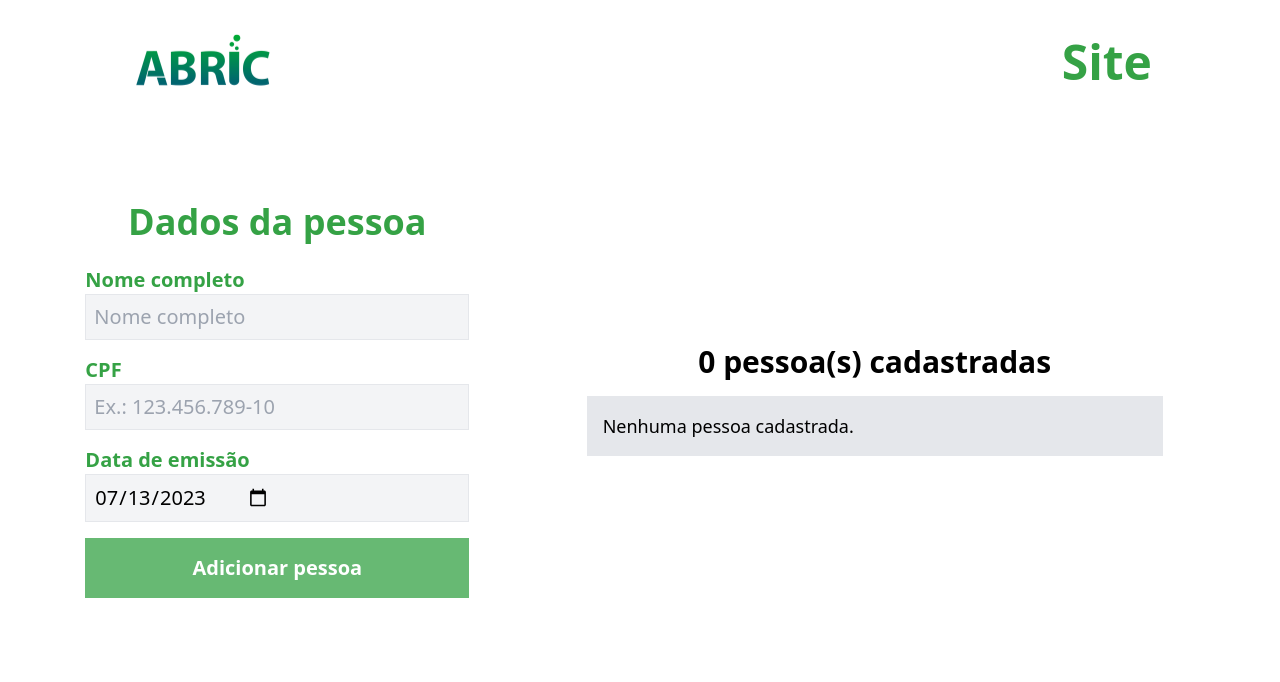
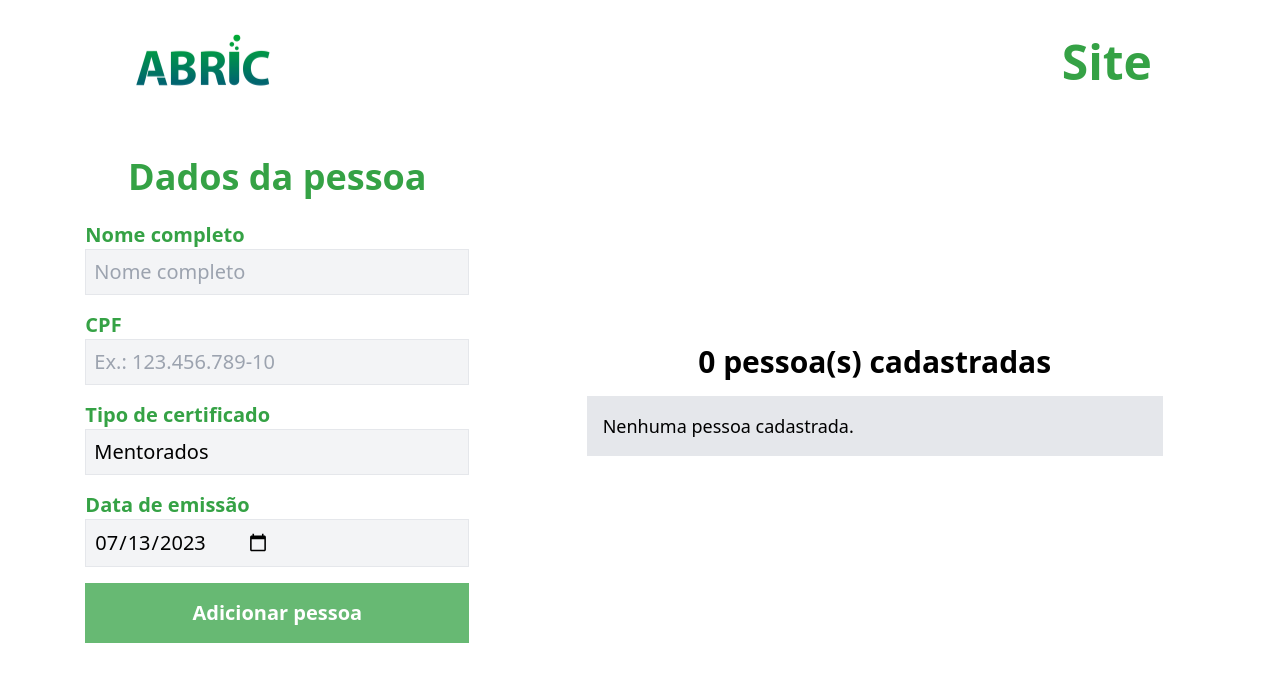
Before and after one commit to ABRIC-ONG/gerador-certificado-30-dias, a React (Vite) app: page / in a window 1280 px wide. Shown: the top 682 px of the page. Built offline with nearby package versions, Linux system fonts and the light colour scheme.

Commit message:
feat: add certification type for sharing same flow

```diff
--- a/src/components/Form.tsx
+++ b/src/components/Form.tsx
@@ -1,5 +1,6 @@
 import { useState } from "react";
 import { cpfMask } from "../utils/CPFMask";
+import { Person, CertificationType } from "../entities/Person";
 
 interface FormProps {
   setPeople: React.Dispatch<React.SetStateAction<Person[]>>;
@@ -10,6 +11,7 @@ const initialPerson: Person = {
   name: "",
   cpf: "",
   dataEmissao: new Date(),
+  certificationType: CertificationType.Mentee,
 };
 
 const Form = (props: FormProps) => {
@@ -28,7 +30,11 @@ const Form = (props: FormProps) => {
 
   const addPerson = () => {
     props.setPeople([...props.people, person]);
-    setPerson({ ...initialPerson, dataEmissao: person.dataEmissao });
+    setPerson({
+      ...initialPerson,
+      dataEmissao: person.dataEmissao,
+      certificationType: person.certificationType,
+    });
   };
 
   return (
@@ -65,6 +71,34 @@ const Form = (props: FormProps) => {
           setPerson({ ...person, cpf: cpfMask(e.currentTarget.value) })
         }
       />
+
+      <label
+        htmlFor="type"
+        className="text-primary font-semibold text-lg md:text-xl"
+      >
+        Tipo de certificado
+      </label>
+      <select
+        id="type"
+        name="type"
+        className="mb-4 flex appearance-none border bg-gray-100 p-2 md:text-xl focus:bg-white focus:outline-darkPrimary"
+        placeholder="Ex.: 123.456.789-10"
+        value={person.certificationType}
+        onChange={(e) =>
+          setPerson({
+            ...person,
+            certificationType: e.currentTarget
+              .value as unknown as CertificationType,
+          })
+        }
+      >
+        <option value={CertificationType.Mentor}>Mentores</option>
+        <option value={CertificationType.Training}>
+          Capacitação de Mentores
+        </option>
+        <option value={CertificationType.Mentee}>Mentorados</option>
+      </select>
+
       <label
         htmlFor="dataEmissao"
         className="text-primary font-semibold text-lg md:text-xl"
--- a/src/components/List.tsx
+++ b/src/components/List.tsx
@@ -5,6 +5,7 @@ import { GeneratorButton } from "./GeneratorButton";
 import { GenerateAllButton } from "./GenerateAllButton";
 import { DataEmissao } from "./List/DataEmissao";
 import { NomeCompleto } from "./List/NomeCompleto";
+import { Person } from "../entities/Person";
 
 interface ListProps {
   people: Person[];
--- a/src/entities/Person.ts
+++ b/src/entities/Person.ts
@@ -1,5 +1,12 @@
-interface Person {
+export enum CertificationType {
+  Mentor,
+  Training,
+  Mentee,
+}
+
+export interface Person {
   name: string;
   cpf: string;
   dataEmissao: Date;
+  certificationType: CertificationType;
 }
```
